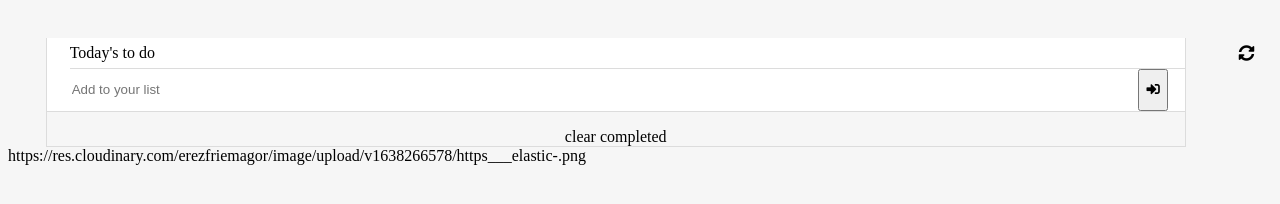
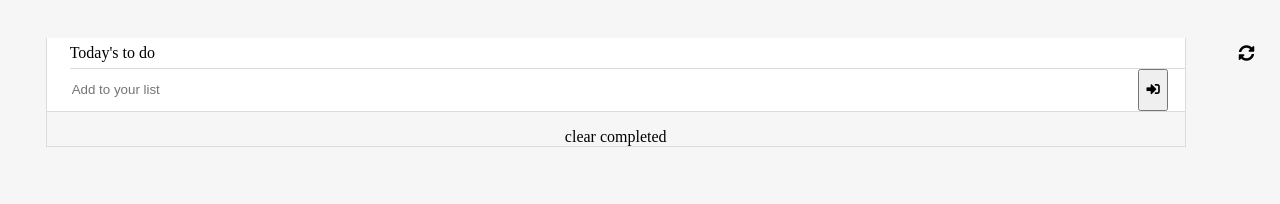
Before and after one commit to erezfree29/To_Do_List_2, a website built with webpack: page dist/index.html in a window 1280 px wide. Built offline with nearby package versions, Linux system fonts and the light colour scheme.

```diff
--- a/dist/index.html
+++ b/dist/index.html
@@ -32,10 +32,3 @@
 </html>
 <script>
 </script>
-
-
-
-
-
-
-  https://res.cloudinary.com/erezfriemagor/image/upload/v1638266578/https___elastic-.png
```
